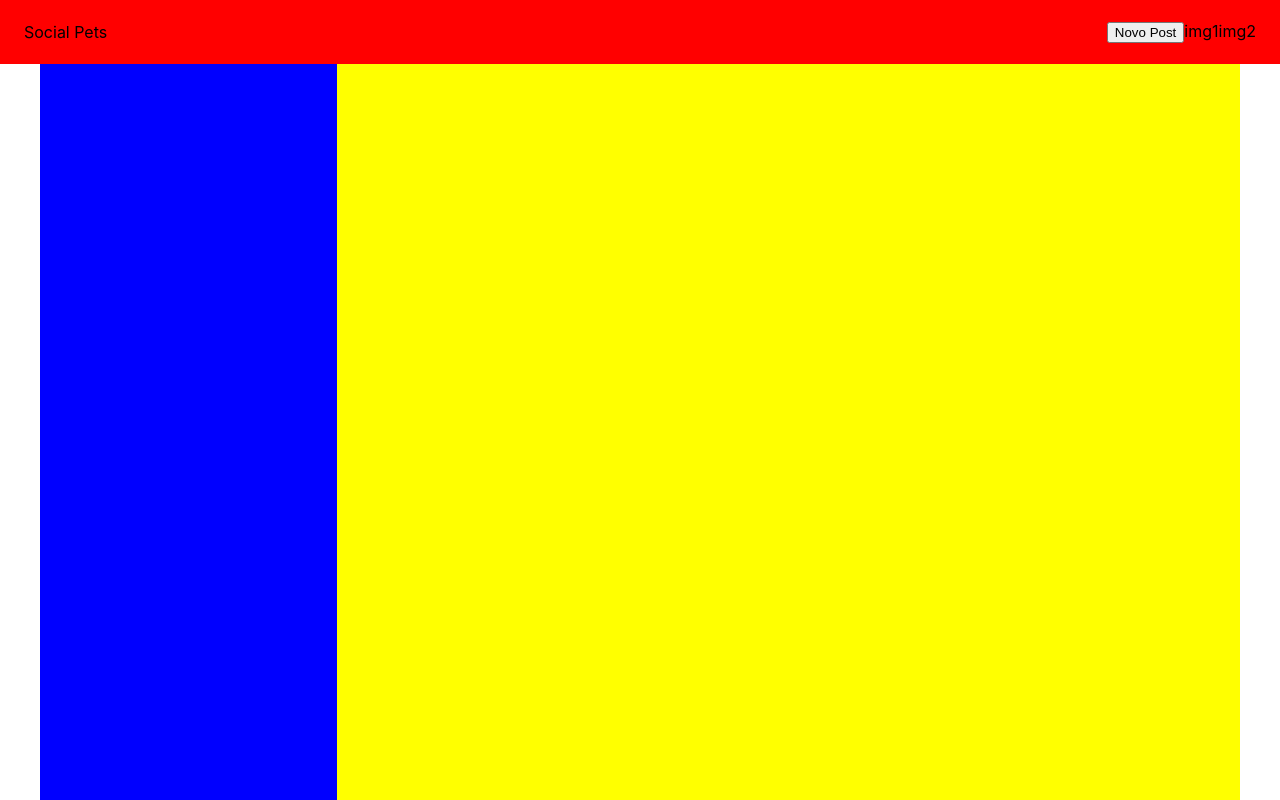
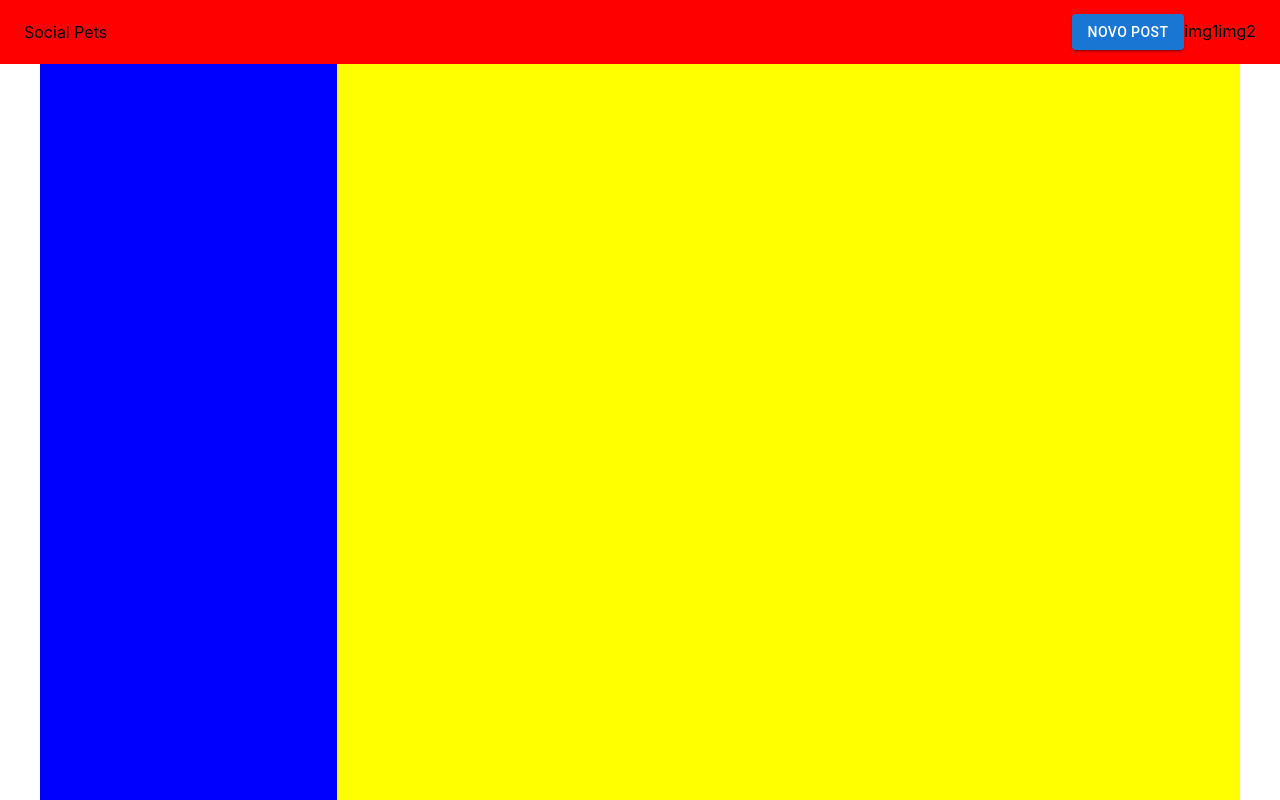
Before and after one commit to biancaodas/rede-social, a React (Create React App) app in the folder react-app/: page / in a window 1280 px wide. Built offline with nearby package versions, Linux system fonts and the light colour scheme.

Commit message:
atualização de botão e instalação da biblioteca

```diff
--- a/react-app/package.json
+++ b/react-app/package.json
@@ -3,6 +3,9 @@
   "version": "0.1.0",
   "private": true,
   "dependencies": {
+    "@emotion/react": "^11.9.0",
+    "@emotion/styled": "^11.8.1",
+    "@mui/material": "^5.8.3",
     "@testing-library/jest-dom": "^5.16.4",
     "@testing-library/react": "^13.3.0",
     "@testing-library/user-event": "^13.5.0",
--- a/react-app/src/pages/home/components/header.js
+++ b/react-app/src/pages/home/components/header.js
@@ -1,4 +1,5 @@
 import React from "react";
+import Button from '@mui/material/Button';
 
 function Header() {
     return (
@@ -8,7 +9,7 @@
                         <span>Social Pets</span>
                     </div>
                     <div>
-                        <button>Novo Post</button>
+                        <Button color="primary" variant="contained">Novo Post</Button>
                         <span>img1</span>
                         <span>img2</span>
                     </div>
```
Also changed, not shown: 1 other file (tests, documents, lock files or other folders).
